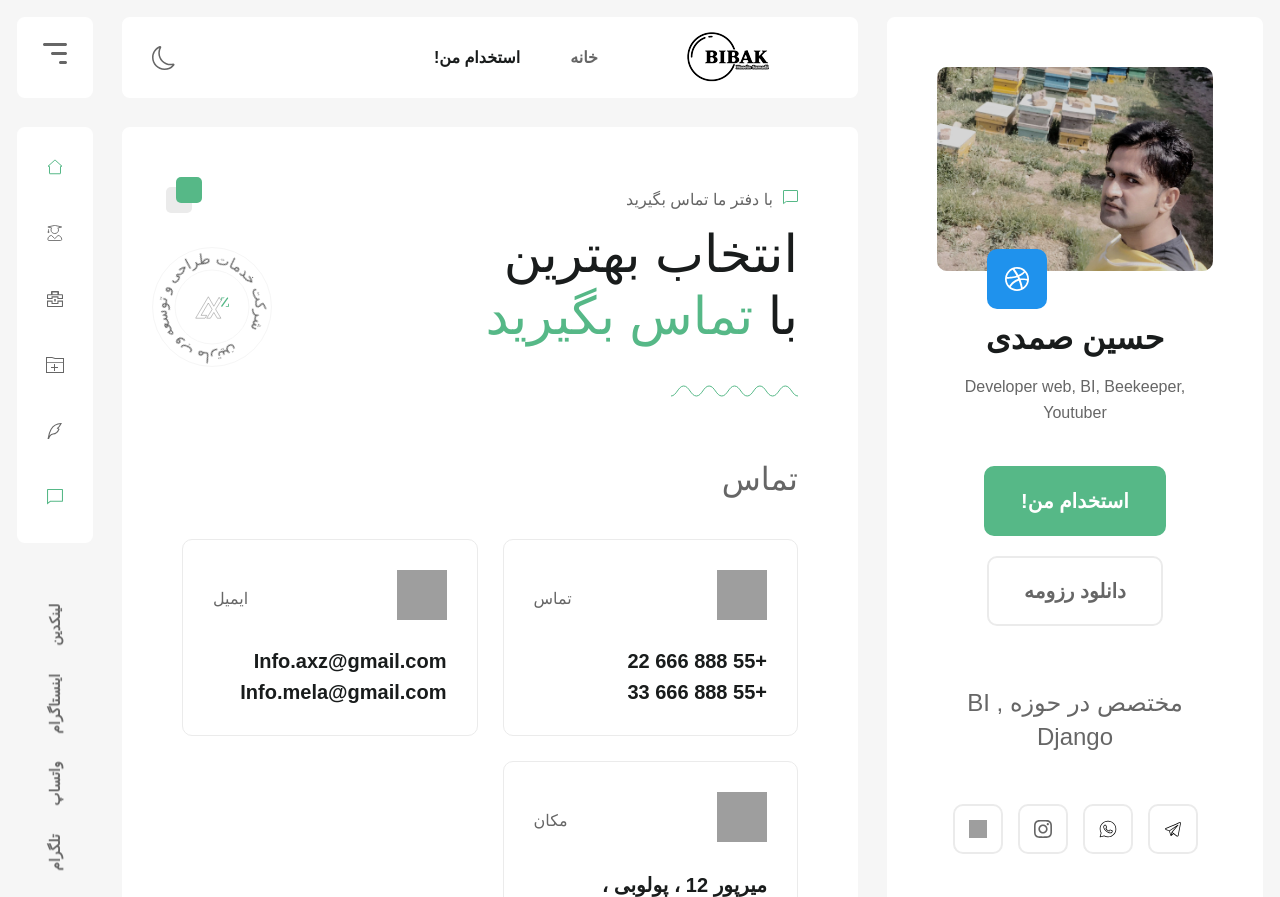
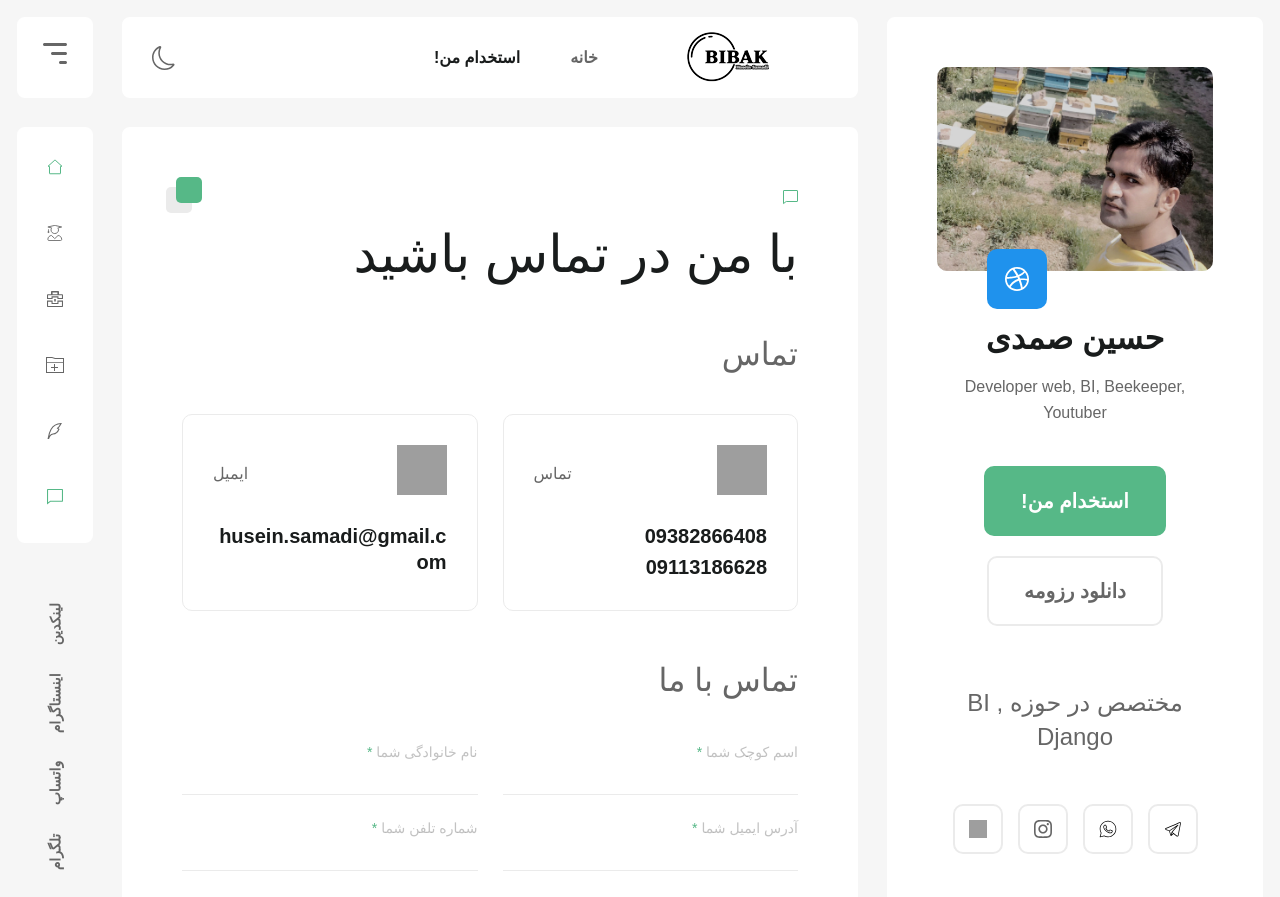
Before and after one commit to hoseinsamadi/resume-hosein, a Django app: page /contact in a window 1280 px wide. Shown: the top 897 px of the page. Run offline with Django 5.2, Linux system fonts and the light colour scheme; some libraries are stand-ins or nearby versions; some web fonts are replaced; grey boxes are pictures that could not be loaded.

Commit message:
edit text contact html

```diff
--- a/templates/website/contact.html
+++ b/templates/website/contact.html
@@ -9,33 +9,13 @@
                         <div class="cm-content-item cm-page-template">
                             <div class="cm-content-item__top">
                                 <div class="top-right-bg"></div>
-                                <div class="cm-content-circle">
-                                    <svg class="circle" viewbox="0 0 100 100" width="120" height="120">
-                                        <defs>
-                                            <path id="circle" d="M 50, 50 m -37, 0 a 37,37 0 1,1 74,0 a 37,37 0 1,1 -74,0">
-                                            </path>
-                                        </defs>
-                                        <text>
-                                            <textpath xlink:href="#circle">شرکت خدمات طراحی و توسعه وب مارتین
-                                            </textpath>
-                                        </text>
-                                    </svg>
-                                    <div class="circle-logo">
-                                        <img src="{% static 'img/logo/circle-logo.svg' %}" alt="">
-                                    </div>
-                                </div>
                                 <div class="cm-content-sub">
                                     <div class="icon">
                                         <img class="svg" src="{% static 'img/icons/contact.svg' %}" alt="">
                                     </div>
-                                    <p>با دفتر ما تماس بگیرید</p>
                                 </div>
                                 <h1 class="main-title">
-                                    انتخاب بهترین <BR>
-                                     با <span> تماس بگیرید </span>
-                                     <u>
-                                        <img src="{% static 'img/content/line.svg' %}" alt="">
-                                    </u>
+                                با من در تماس باشید
                                 </h1>
                             </div>
 
@@ -53,8 +33,8 @@
                                                 </div>
                                             </div>
                                             <div class="single-contact-item__bottom">
-                                                <a href="callto:5555">+55 888 666 22</a>
-                                                <a href="callto:5555">+55 888 666 33</a>
+                                                <a href="callto:5555">09382866408</a>
+                                                <a href="callto:5555">09113186628</a>
                                             </div>
                                         </div>
                                         <!-- single contact item end -->
@@ -68,12 +48,11 @@
                                                 </div>
                                             </div>
                                             <div class="single-contact-item__bottom">
-                                                <a href="mailto:Info.axz@gmail.com">Info.axz@gmail.com</a>
-                                                <a href="mailto:Info.axz@gmail.com">Info.mela@gmail.com</a>
+                                                <a href="mailto:Info.axz@gmail.com">husein.samadi@gmail.com</a>
                                             </div>
                                         </div>
                                         <!-- single contact item end -->
-                                        <!-- single contact item -->
+                                        <!-- single contact item
                                         <div class="single-contact-item">
                                             <div class="single-contact-item__top">
                                                 <div class="cm-icon">
@@ -89,11 +68,11 @@
                                                     داکا ، بنگلادش
                                                 </p>
                                             </div>
-                                        </div>
+                                        </div> -->
                                         <!-- single contact item end -->
                                     </div>
                                 </div>
-                                <!-- location map -->
+                                <!-- location map
                                 <div class="cm-location-map">
                                     <h3 class="section-title">نقشه</h3>
                                     <div class="cm-location-map__content">
@@ -101,7 +80,7 @@
                                             <iframe src="https://maps.google.com/maps?width=100%25&height=600&hl=en&q=Mirpur%20Dhaka+(Martin)&t=&z=14&ie=UTF8&iwloc=B&output=embed"></iframe>
                                         </div>
                                     </div>
-                                </div>
+                                </div> -->
                                 <!-- contact form -->
                                 <div class="cm-contact-form">
                                     <h3 class="section-title">تماس با ما</h3>
```
